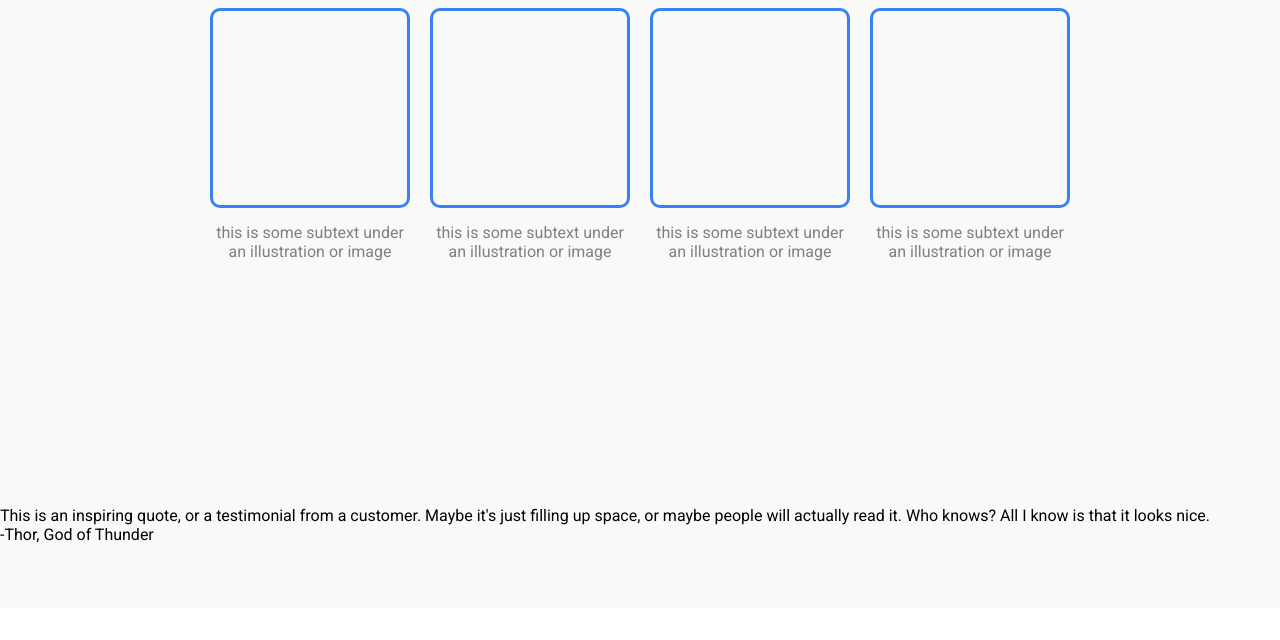
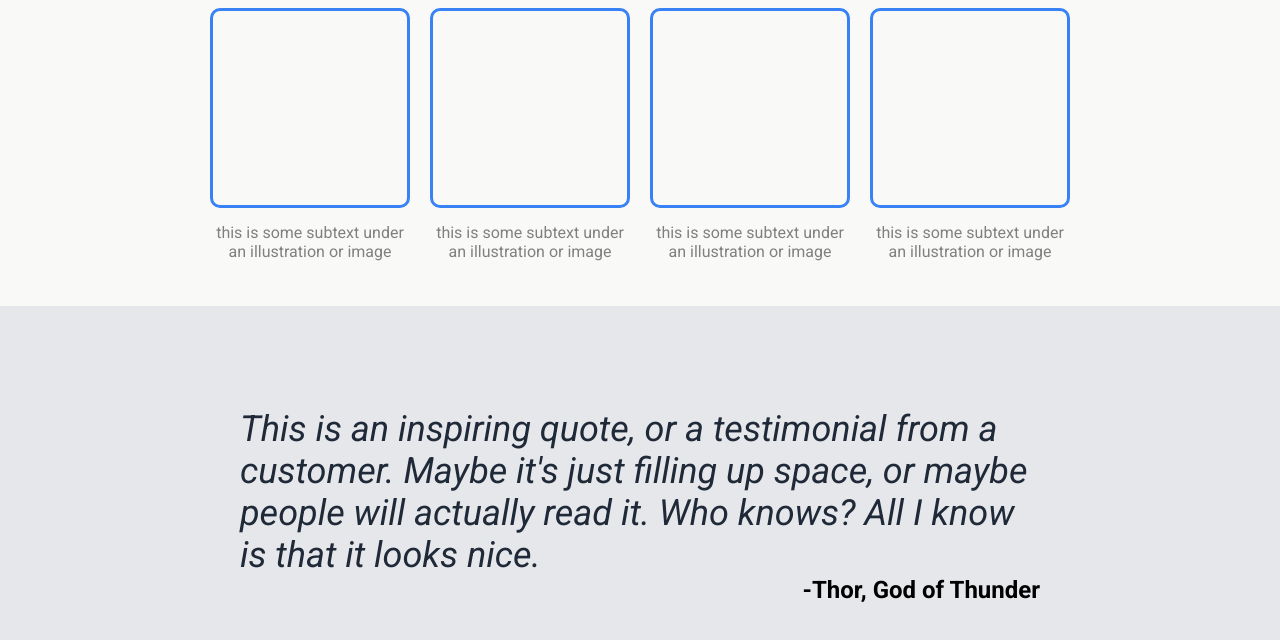
Before and after one commit to daknob77/landing-page, a plain HTML site: page index.html in a window 1280 px wide. Shown: the part 694-1334 px from the top of the page. Before the commit the page ends 1302 px from the top, so only its background shows below. Drawn offline with Linux system fonts and the light colour scheme.

Commit message:
Add quote container styles and div placement using flexbox

```diff
--- a/styles.css
+++ b/styles.css
@@ -91,7 +91,7 @@ body {
 
 .content-container {
     background-color: #f9faf8;
-    height: 75vh;
+    height: 50vh;
     margin:0;
 }
 
@@ -124,3 +124,37 @@ body {
     border:#3882f6 solid;
     border-radius: 10px;
 }
+
+/*quote*/
+
+.quote-container {
+    background-color: #e5e7eb;
+    height: 50vh;
+
+    display:flex;
+    flex-direction: column;
+    justify-content: center;
+    align-items: center;
+}
+
+.qoute {
+    display:flex;
+    flex-direction: column;
+    justify-content: center;
+    align-items: center;
+
+    width:100vh;
+}
+
+.qoute .qoute-content{
+    color: #1f2937;
+    font-size: 36px;
+    font-style: italic;
+}
+
+.qoute .qoute-author{
+    align-self: flex-end;
+    font-weight: bolder;
+    font-size: 24px;
+
+}
```
